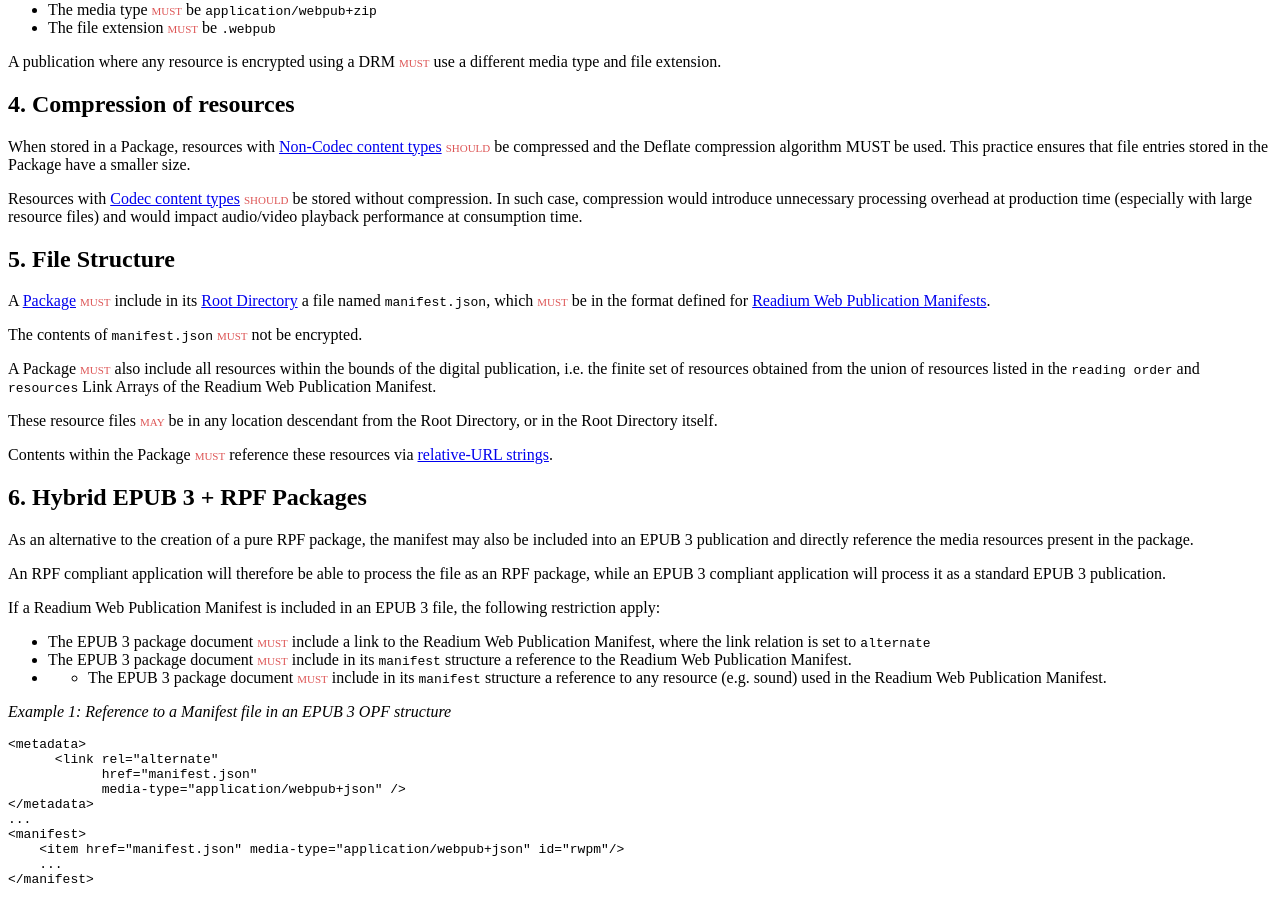
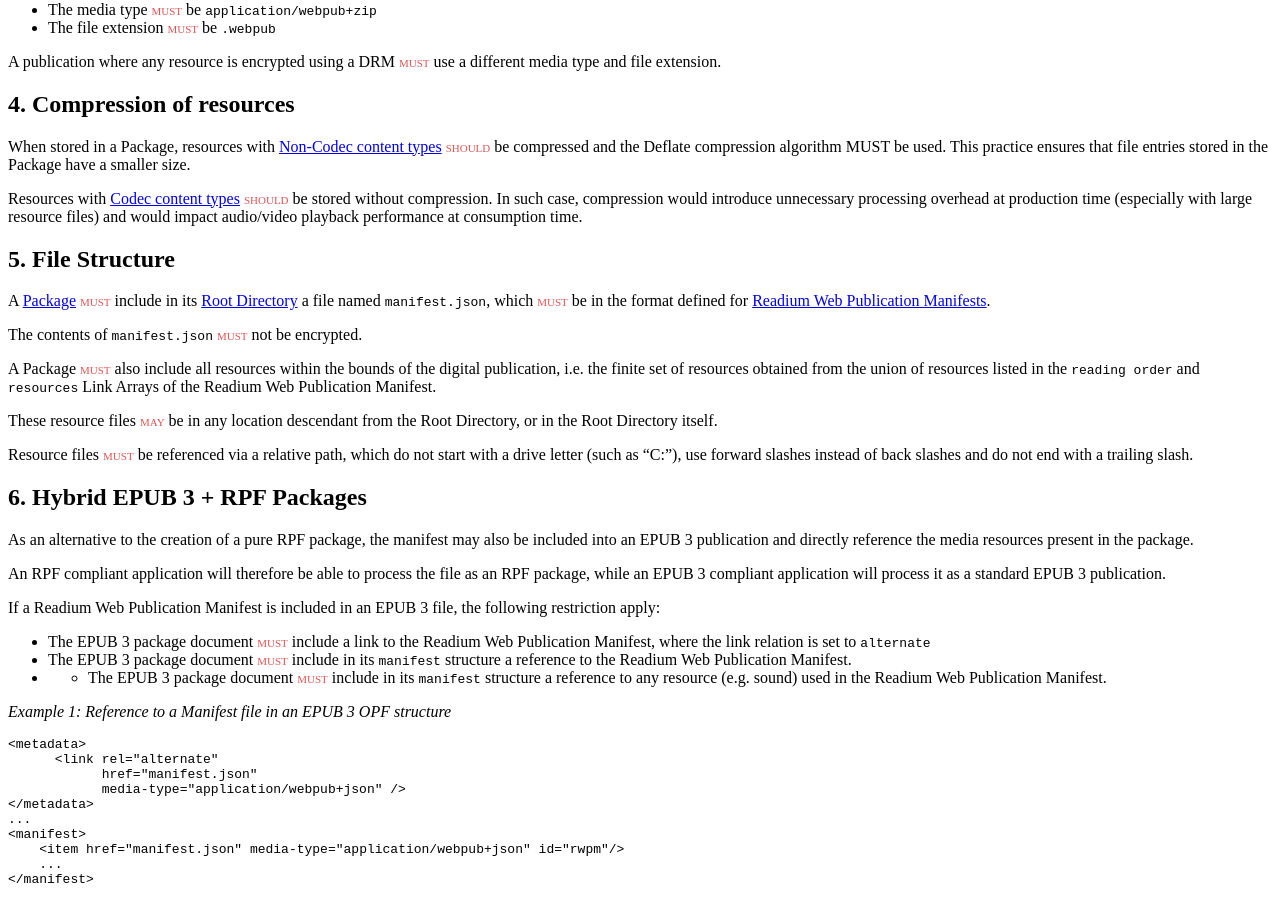
Before and after one commit to readium/webpub-manifest, a Jekyll site: the page built from packaging.md, in a window 1280 px wide and 900 px high, scrolled down 987 px. Built offline with Jekyll 4.4.1, drawn with Linux system fonts in a browser that asks for light colours; our own code applies the rules of GitHub Pages for plain Markdown files; comment, search, counter and statistics services are not loaded.

Commit message:
Clarifies the format of resource file locations as relative path in the zip archive.

```diff
--- a/packaging.md
+++ b/packaging.md
@@ -59,7 +59,7 @@
 
 These resource files <strong class="rfc">may</strong> be in any location descendant from the Root Directory, or in the Root Directory itself.
 
-Contents within the Package <strong class="rfc">must</strong> reference these resources via [relative-URL strings](https://url.spec.whatwg.org/#relative-url-string).
+Resource files <strong class="rfc">must</strong> be referenced via a relative path, which do not start with a drive letter (such as "C:"), use forward slashes instead of back slashes and do not end with a trailing slash.
 
 
 ## 6. Hybrid EPUB 3 + RPF Packages
```
